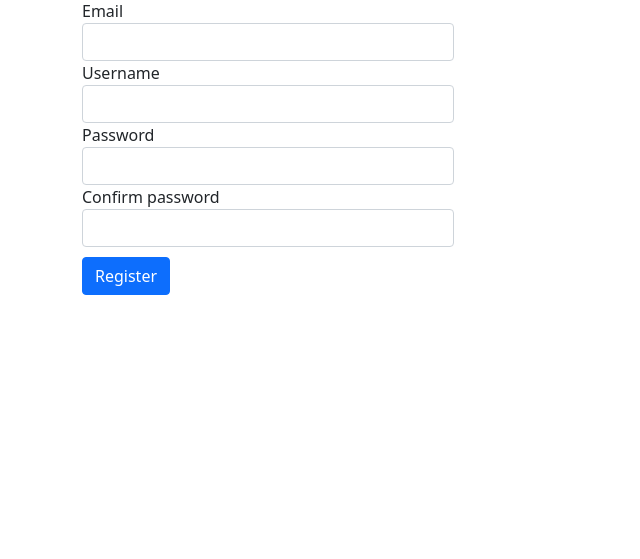
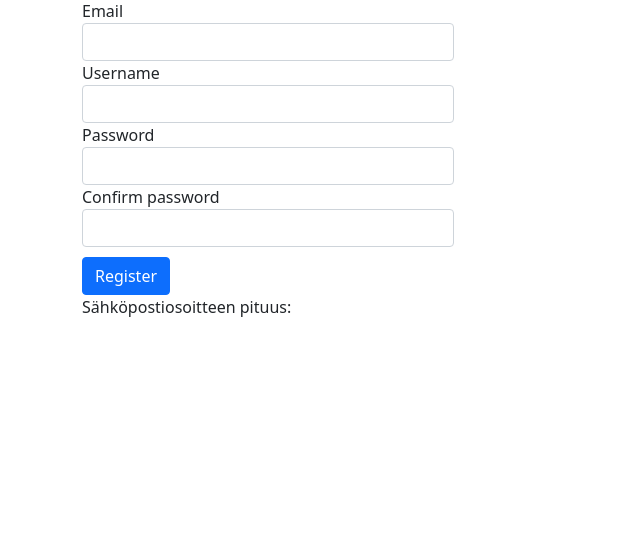
Before and after one commit to Web-projektit/uusi_flask_sovellusmalli, a Flask app: page /auth/register in a window 1280 px wide. Shown: the part 113-672 px from the top of the page, without its empty margins (0-640 px from the left). Run offline with Flask 3, Linux system fonts and the light colour scheme; parts of the project's set-up code (start-up, migrations or seed data) failed here and were passed over; some libraries are stand-ins or nearby versions.

Commit message:
pituuslaskenta

```diff
--- /dev/null
+++ b/app/static/register.js
@@ -0,0 +1,7 @@
+let sahkoposti = document.querySelector('#email');
+let pituus = document.querySelector('#pituus');
+
+sahkoposti.addEventListener('input', () => {
+    console.log(sahkoposti.value.length)
+    pituus.innerHTML = sahkoposti.value.length
+    })
--- a/app/templates/auth/register.html
+++ b/app/templates/auth/register.html
@@ -10,9 +10,13 @@
 <div class="col-md-4">
     {{ wtf.quick_form(form,novalidate=True,extra_classes='needs-validation') }}
 </div>
+<div>
+<p>Sähköpostiosoitteen pituus: <span id="pituus"></span></p>
+</div>
 {% endblock %}
 {% block scripts %}
 {{ super() }}
+<script src="{{ url_for('static', filename='register.js') }}"></script>
 <script>
     var password = document.querySelector("#password")
     var password2 = document.querySelector("#password2");
```
